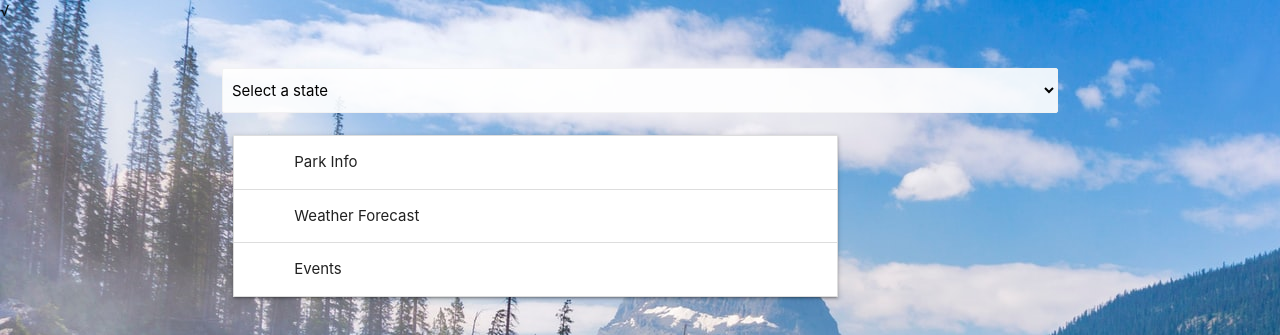
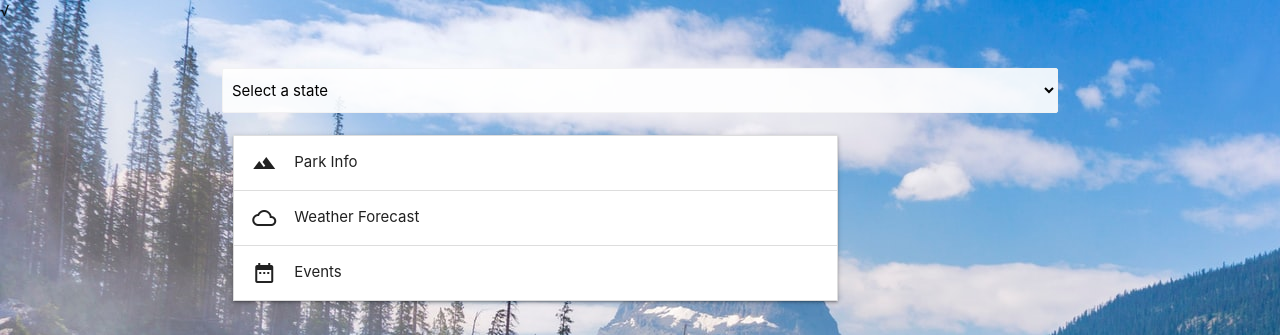
Before and after one commit to znylen88/National-Park-Trip-Planner, a plain HTML site: page index.html in a window 1280 px wide. Shown: the top 335 px of the page. Drawn offline with nearby package versions, Linux system fonts and the light colour scheme.

Commit message:
created icons for menu options

```diff
--- a/index.html
+++ b/index.html
@@ -8,6 +8,7 @@
     <link rel="stylesheet" href="https://cdnjs.cloudflare.com/ajax/libs/materialize/1.0.0/css/materialize.min.css">
     <link rel="stylesheet" href="https://use.fontawesome.com/releases/v5.8.1/css/all.css"
         integrity="sha384-50oBUHEmvpQ+1lW4y57PTFmhCaXp0ML5d60M1M7uH2+nqUivzIebhndOJK28anvf" crossorigin="anonymous" />
+        <link href="https://fonts.googleapis.com/icon?family=Material+Icons" rel="stylesheet">
     <link rel="stylesheet" href="style.css">
     <title>National Park Planner</title>
 </head>
@@ -76,11 +77,11 @@
             <div class="collapsibleDiv col s9">
                 <ul class="collapsible">
                     <li>
-                        <div class="collapsible-header"><i class="material-icons"></i>Park Info</div>
+                        <div class="collapsible-header"><i class="material-icons">filter_hdr</i>Park Info</div>
                         <div class="collapsible-body"><span>Lorem ipsum dolor sit amet.</span></div>
                     </li>
                     <li>
-                        <div class="collapsible-header"><i class="material-icons"></i>Weather Forecast</div>
+                        <div class="collapsible-header"><i class="material-icons">cloud_queue</i>Weather Forecast</div>
                         <div class="collapsible-body">
                             <div class="row">
                                 <div id="day1" class="card col s12 col m5 col l3 col xl2">
@@ -122,7 +123,7 @@
                         </div>
                     </li>
                     <li>
-                        <div class="collapsible-header"><i class="material-icons"></i>Events</div>
+                        <div class="collapsible-header"><i class="material-icons">date_range</i>Events</div>
                         <div class="collapsible-body"><span>Lorem ipsum dolor sit amet.</span></div>
                     </li>
                 </ul>
```
